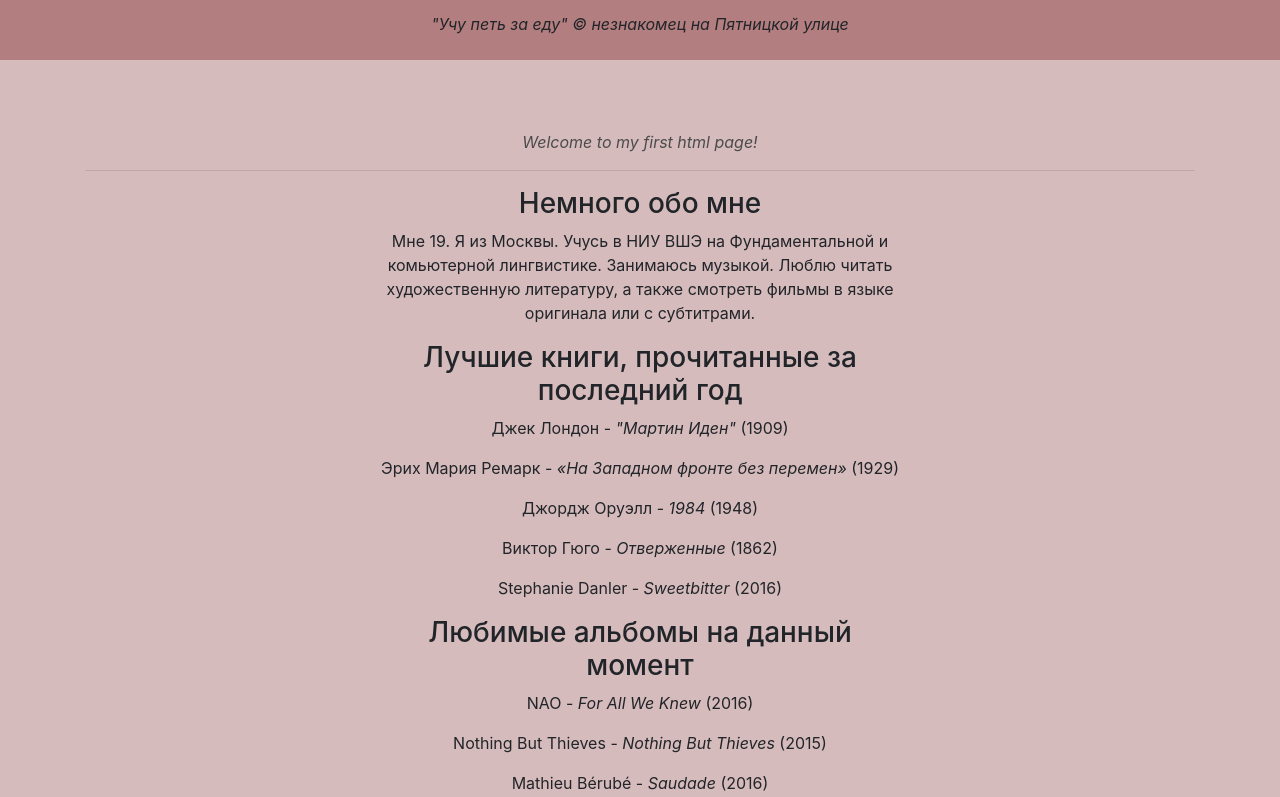
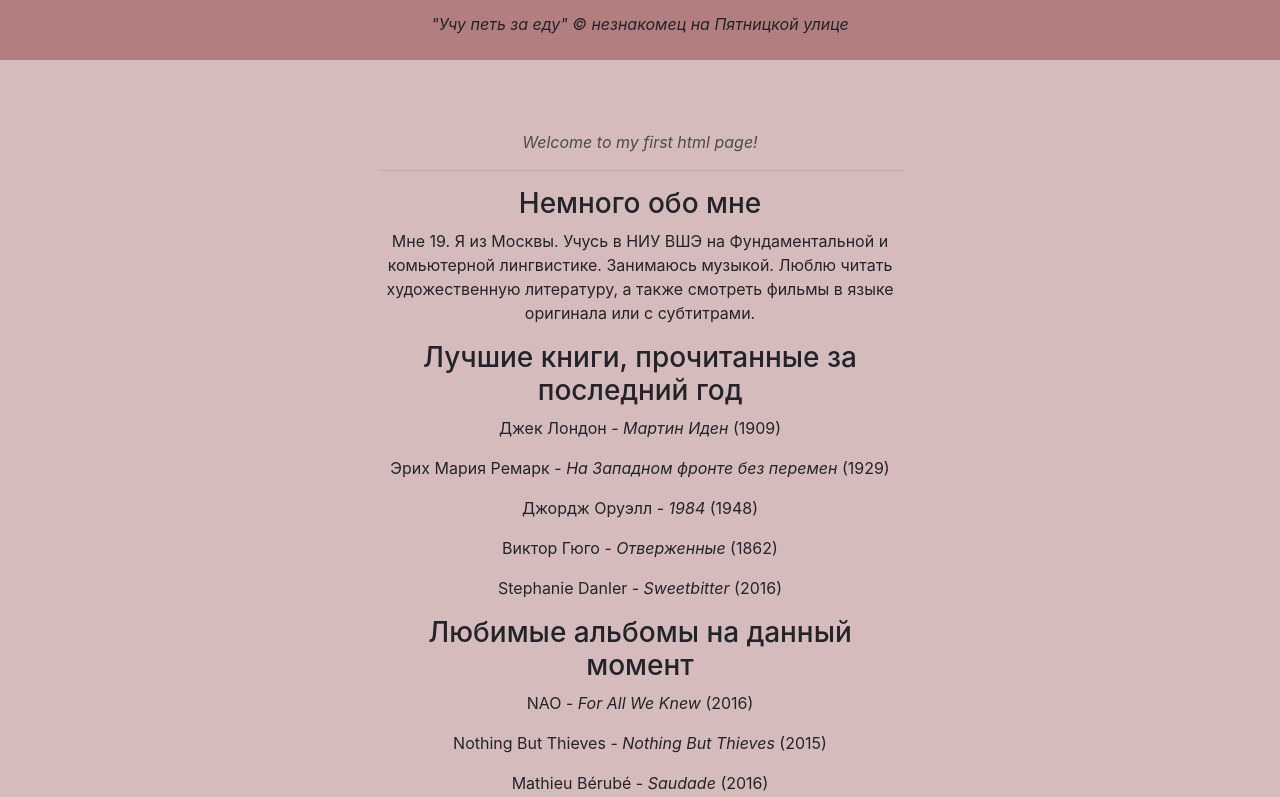
Before and after one commit to mariannamarch/webpage, a plain HTML site: page index.html in a window 1280 px wide. Shown: the part 699-1496 px from the top of the page. Drawn offline with nearby package versions, Linux system fonts and the light colour scheme; a script that the page names is missing.

Commit message:
Update index.html

```diff
--- a/index.html
+++ b/index.html
@@ -23,17 +23,17 @@
 		<section id="portfolio">
 			<div class="container">
 			<center>
+				<div class="col-md-6">
 			<p><i><font color='4b4b4b'>Welcome to my first html page!</font></i></p>
 				<hr>
-				<div class="col-md-6">
 					<article>
 						<h3>Немного обо мне</h2>
 						<p>Мне 19. Я из Москвы. Учусь в НИУ ВШЭ на Фундаментальной и комьютерной лингвистике. Занимаюсь музыкой. Люблю читать художественную литературу, а также смотреть фильмы в языке оригинала или с субтитрами. </p>
 					</article>
 					<article>
 						<h3>Лучшие книги, прочитанные за последний год</h2>
-						<p>Джек Лондон - <i> "Мартин Иден" </i>(1909)</p>
-						<p>Эрих Мария Ремарк - <i> «На Западном фронте без перемен» </i>(1929)</p>
+						<p>Джек Лондон - <i> Мартин Иден </i>(1909)</p>
+						<p>Эрих Мария Ремарк - <i> На Западном фронте без перемен </i>(1929)</p>
 						<p>Джордж Оруэлл - <i> 1984 </i>(1948)</p>
 						<p>Виктор Гюго - <i> Отверженные </i>(1862)</p>
 						<p>Stephanie Danler - <i> Sweetbitter </i>(2016)</p>
```
